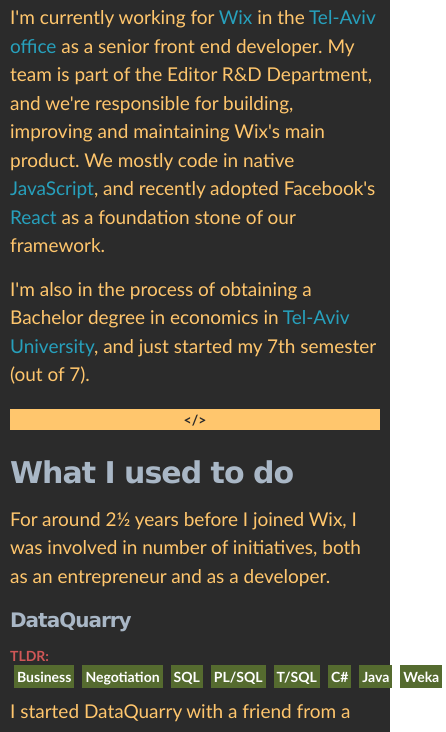
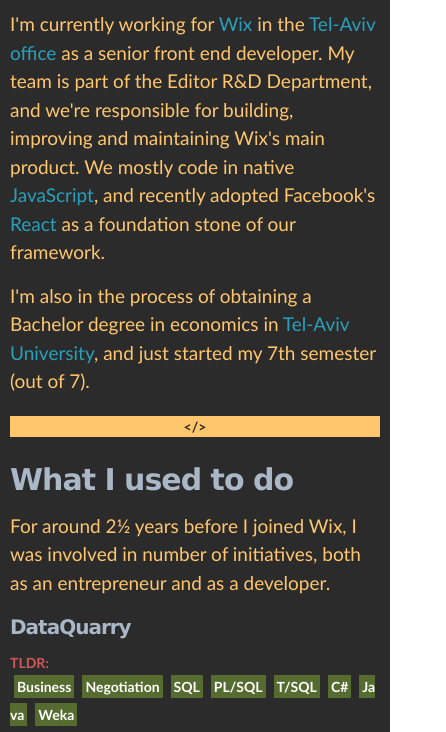
Before and after one commit to shaylh/shaylh.github.io, a plain HTML site: page index.html in a window 390 px wide. Shown: the part 553-1285 px from the top of the page, 446 px wide, since content can reach past the window. Drawn offline with Linux system fonts and the light colour scheme.

Commit message:
Fixing white space in mobile when there are too many skills

```diff
--- a/stylesheets/stylesheet.css
+++ b/stylesheets/stylesheet.css
@@ -438,6 +438,10 @@ div.gallery > img:hover {
     z-index: 9999;
 }
 
+div.skills {
+    word-wrap: break-word;
+}
+
 div.skills:before {
     content: 'TLDR: ';
     color: #D05757;
@@ -450,6 +454,7 @@ div.skills > span {
     background-color: darkolivegreen;
     color: #ffffff;
     margin: 0 2px;
+    line-height: 2;
 }
 
 div.source:before {
```
